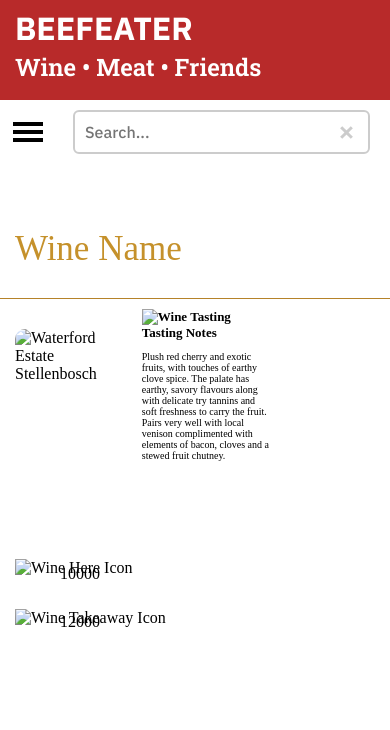
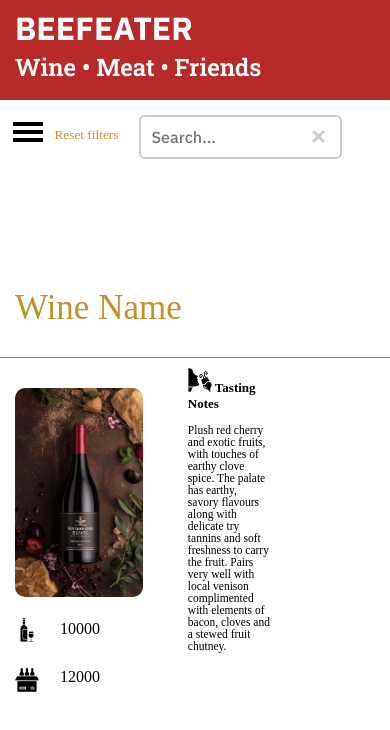
Before and after one commit to rogozis/Wineshop, a plain HTML site: page wine_page.html in a window 390 px wide. Drawn offline with Linux system fonts and the light colour scheme; a web font is replaced by a local one.

Commit message:
Refreshed all files

```diff
--- a/css/wine_page_design.css
+++ b/css/wine_page_design.css
@@ -165,9 +165,6 @@
 }
 
 .search-bar {
-    position: absolute;
-    display: flex;
-    margin: 10px;
     right: 120px;
     width: 40%;
     max-width: 100%;
@@ -183,10 +180,28 @@
 
 }
 
+.search__row {
+    width: 91.5%;
+    display: flex;
+    justify-content: flex-end;
+    margin: 15px;
+    gap: 15px;
+}
+
+.reset {
+    height: 40px;
+    border: none;
+}
+
+.reset:hover {
+    border-color: transparent;
+
+}
+
 .cross {
-    position: absolute;
-    top: 125px;
-    right: 140px;
+    position: relative;
+    top: 14px;
+    right: 40px;
     width: 15px;
     height: 15px;
 }
@@ -344,7 +359,7 @@
         display: flex;
         flex-direction: column;
         line-height: 1;
-        top: 735px;
+        top: 795px;
         left: 370px;
         font-family: 'Inknut Antiqua';
     }
@@ -404,13 +419,13 @@
 
     .search-bar {
         right: 10px;
-        width: 70%;
+        width: 50%;
     }
 
     .cross {
-        position: absolute;
-        top: 125px;
-        right: 30px;
+        position: relative;
+        top: 14px;
+        right: 40px;
         width: 15px;
         height: 15px;
     }
@@ -478,7 +493,7 @@
     .notes {
         font-family: 'Inknut Antiqua';
         font-style: normal;
-        font-size: 10px;
+        font-size: 11.5px;
         font-weight: normal;
         user-select: text;
     }
@@ -488,7 +503,7 @@
         display: flex;
         flex-direction: column;
         line-height: 1;
-        top: 550px;
+        top: 605px;
         left: 60px;
         font-family: 'Inknut Antiqua';
     }
--- a/js/index_script.js
+++ b/js/index_script.js
@@ -7,8 +7,6 @@
         content.classList.toggle('hidden');
     })
 })
-
-// ---
 
 // --- Filter buttons selection
 
--- a/js/wine_page_script.js
+++ b/js/wine_page_script.js
@@ -58,3 +58,22 @@
     searchLine.value='';
     searchLine.focus();
 }
+
+// --- Filter reset button
+
+const reset = document.querySelector('.reset');
+reset.onclick = function () {
+    const buttons = document.querySelectorAll('.filter-btn');
+    const priceFilter = document.querySelectorAll('.price-w');
+    priceFilter.forEach(priceFilter => {
+        priceFilter.value='';
+    })
+    buttons.forEach(button => {
+        button.classList.remove('active');
+    });
+}
+
+// ---Restrict input type number
+function validateInput(input) {
+    input.value = input.value.replace(/[^0-9]/g, '');
+}
--- a/wine_page.html
+++ b/wine_page.html
@@ -6,7 +6,7 @@
     <title>BEEFEATER</title>
 
     <!-- Favicon -->
-    <link rel="icon" type="image/png" href="png\free-icon-wine-glass-763089.png">
+    <link rel="icon" type="image/png" href="imgs\free-icon-wine-glass-763089.png">
 
     <!-- Fonts -->
     <link rel="preconnect" href="https://fonts.googleapis.com">
@@ -35,16 +35,16 @@
                 <ul type="none" class="menu__list">
                     <li class="price">Price
                         <div class="price-input">
-                            <input type="text" class="price-w">
+                            <input type="text" class="price-w" oninput="validateInput(this)">
                             <span>-</span>
-                            <input type="text" class="price-w">
+                            <input type="text" class="price-w" oninput="validateInput(this)">
                         </div>
                     </li>
                     <li class="year">Year
                         <div class="price-input">
-                            <input type="text" class="price-w">
+                            <input type="text" class="price-w" oninput="validateInput(this)">
                             <span>-</span>
-                            <input type="text" class="price-w">
+                            <input type="text" class="price-w" oninput="validateInput(this)">
                         </div>
                     </li>
                     <li class="menu__item">
@@ -187,6 +187,7 @@
         </div>
     </header>
     <div class="search__row">
+        <button class="reset" id="reset-btn" onclick="reset()">Reset filters</button>
         <input type="text" class="search-bar" id="search-line" placeholder="Search...">
         <span class="cross"></span>
     </div>
@@ -194,22 +195,22 @@
         <h1 class="wine-name">Wine Name</h1>
         <span class="line"></span>
         <div class="wine-info">
-            <img class="wine-img" src="jpg\waterford.jpg" alt="Waterford Estate Stellenbosch">
+            <img class="wine-img" src="imgs\waterford.jpg" alt="Waterford Estate Stellenbosch">
             <div class="divicon">
-                <h2 class="description"><img class="wine-tasting" src="png\wine-tasting.png" alt="Wine Tasting"> Tasting Notes
+                <h2 class="description"><img class="wine-tasting" src="imgs\wine-tasting.png" alt="Wine Tasting"> Tasting Notes
                     <p class="notes">
                         Plush red cherry and exotic fruits, with touches of earthy clove spice. The palate has earthy, savory flavours along with delicate try tannins and soft freshness to carry the fruit. Pairs very well with local venison complimented with elements of bacon, cloves and a stewed fruit chutney.
                     </p>
                 </h2>
             </div>
             <div class="divicon">
-                <img class="wine-take" src="png\wine-box.png" alt="Wine Takeaway Icon">
+                <img class="wine-take" src="imgs\wine-box.png" alt="Wine Takeaway Icon">
                 <h2 class="price-take">Takeaway Price
                     <p class="num">100.00</p>
                 </h2>
             </div>
             <div class="divicon">
-                <img class="winehere" src="png\wine.png" alt="Wine Here Icon">
+                <img class="winehere" src="imgs\wine.png" alt="Wine Here Icon">
                 <h2 class="price-res">Restautant Price
                     <p class="num">100.00</p>
                 </h2>
```
Also changed, not shown: imgs/free-icon-wine-glass-763089.png (added), imgs/takeaway.png (added), imgs/wine-box.png (added), imgs/wine-tasting.png (added), imgs/wine.png (added).
